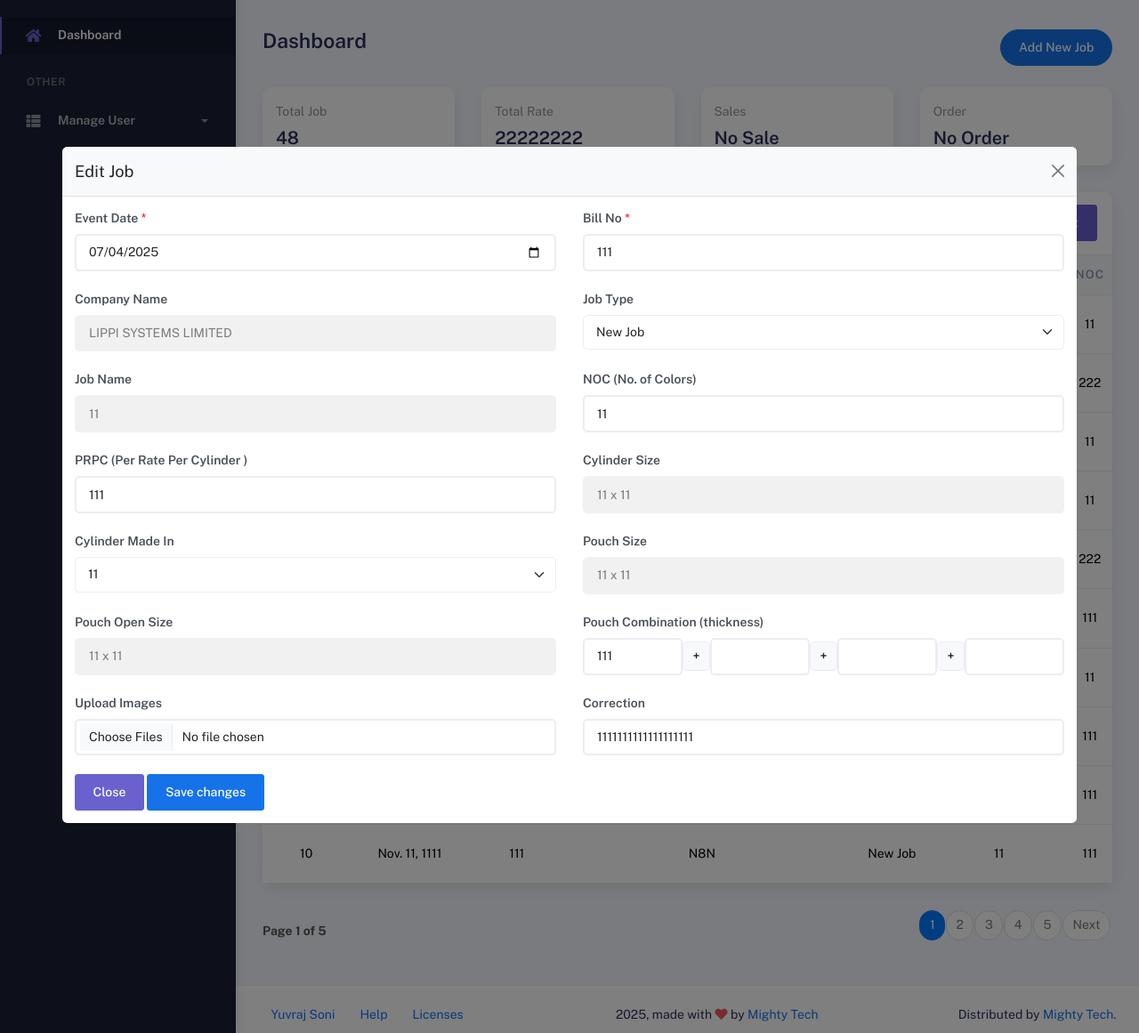
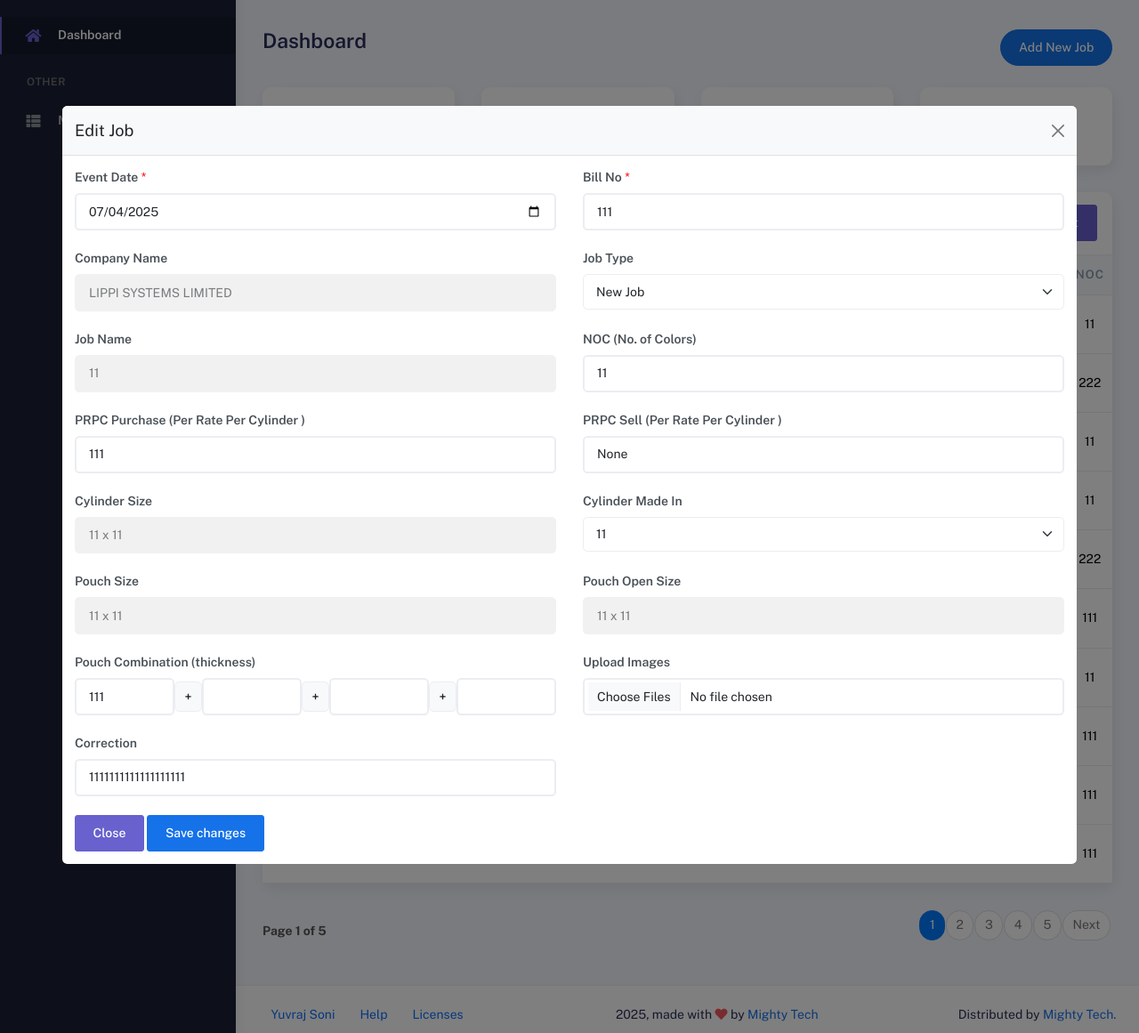
Before and after one commit to Yuvrajsoni05/Nirmal, a Django app: page /dashboard in a window 1280 px wide, after a click that opens the changed part. Shown: the part 71-1232 px from the top of the page at 89% size. Run offline with Django 5.2, Linux system fonts and the light colour scheme; a user stored in the database is signed in; data comes from the database, SQL or seed files in the repository; data that the repository does not hold is empty; some libraries are stand-ins or nearby versions.

Commit message:
01-08-2025

```diff
--- a/app/Templates/Base/base.html
+++ b/app/Templates/Base/base.html
@@ -56,6 +56,9 @@
   body {
     -ms-overflow-style: none;
     scrollbar-width: none;
+  }
+  .pct-input {
+    padding: 8px;
   }
   .toast-timeout-bar {
     position: absolute;
--- a/app/Templates/dashboard.html
+++ b/app/Templates/dashboard.html
@@ -126,7 +126,8 @@
                             <th scope="col" >Job Type</th>
                             <th scope="col">Job Name</th>
                             <th scope="col">Noc</th>
-                            <th scope="col">Rate/Cylinder</th>
+                            <th scope="col">Rate/Cylinder Purchase</th>
+                            <th scope="col">Rate/Cylinder Sell</th>
                             <th scope="col">Cylinder Size</th>
                             <th scope="col">Made In</th>
                             <th scope="col">Pouch Size</th>
@@ -150,7 +151,8 @@
                                             <td >{{ i.job_type}}</td>
                                             <td class="text-truncate">{{ i.job_name }}</td>
                                             <td class="text-truncate">{{ i.noc }}</td>
-                                            <td class="text-truncate">₹ {{ i.prpc|indian_currency_format }}</td>
+                                            <td class="text-truncate">₹ {{ i.prpc_purchase|indian_currency_format }}</td>
+                                              <td class="text-truncate">₹ {{ i.prpc_sell|indian_currency_format }}</td>
                                             <td class="text-truncate">{{ i.cylinder_size }}</td>
                                             <td class="text-truncate">{{ i.cylinder_made_in }}</td>
                                             <td class="text-truncate">{{ i.pouch_size }}</td>
@@ -270,13 +272,18 @@
                                                                           <!-- NOC -->
                                                                           <div class="col-md-6">
                                                                               <label for="noc" class="form-label fw-bold">NOC (No. of Colors)</label>
-                                                                              <input type="text" id="noc" class="form-control" name="noc" value="{{ i.noc }}"required>
+                                                                              <input type="number" id="noc" class="form-control" name="noc" value="{{ i.noc }}"required>
                                                                           </div>
 
                                                                           <!-- PRPC -->
                                                                           <div class="col-md-6">
-                                                                              <label for="prpc" class="form-label fw-bold">PRPC (Per Rate Per Cylinder )</label>
-                                                                              <input type="text" id="prpc" class="form-control" name="prpc" onkeyup="formatNumberWithCommas(this)" value="{{ i.prpc }}"required>
+                                                                              <label for="prpc" class="form-label fw-bold">PRPC Purchase (Per Rate Per Cylinder )</label>
+                                                                              <input type="text" id="prpc" class="form-control" name="prpc_purchase" onkeyup="formatNumberWithCommas(this)" value="{{ i.prpc_purchase }}"required>
+                                                                          </div>
+
+                                                                          <div class="col-md-6">
+                                                                              <label for="prpc" class="form-label fw-bold">PRPC Sell (Per Rate Per Cylinder )</label>
+                                                                              <input type="text" id="prpc" class="form-control" name="prpc_sell" onkeyup="formatNumberWithCommas(this)" value="{{ i.prpc_sell }}"required>
                                                                           </div>
 
                                                                           <!-- Cylinder Size -->
@@ -320,15 +327,17 @@
                                                                           <div class="col-md-6">
                                                                             <label for="pouch_combination" class="form-label fw-bold">Pouch Combination (thickness)</label>
                                                                             <div class="col-md-12 d-flex justify-content-start">
+
                                                                                   {% with pc=i.pouch_combination|split_text %}
+
                                                                                       <div class="d-flex align-items-center">
-                                                                                          <input type="text" id="pouch_combination" class="form-control" name="pouch_combination1" value="{{pc.0}}" required>
+                                                                                          <input type="text" id="pouch_combination" class="form-control " name="pouch_combination1" value="{{pc.0|cut:" " }}" required>
                                                                                           <span class="input-group-text bg-light border-1 fw-bold">+</span>
-                                                                                          <input type="text" id="pouch_combination" class="form-control" name="pouch_combination2" value="{{pc.1}}" required>
+                                                                                          <input type="text" id="pouch_combination" class="form-control " name="pouch_combination2" value="{{pc.1|cut:" " }}" required>
                                                                                           <span class="input-group-text bg-light border-1 fw-bold">+</span>
-                                                                                          <input type="text" id="pouch_combination" class="form-control" name="pouch_combination3" value="{{pc.2}}">
+                                                                                          <input type="text" id="pouch_combination" class="form-control " name="pouch_combination3" value="{{pc.2|cut:" " }}">
                                                                                           <span class="input-group-text bg-light border-1 fw-bold">+</span>
-                                                                                          <input type="text" id="pouch_combination" class="form-control" name="pouch_combination4" value="{{pc.3}}">
+                                                                                          <input type="text" id="pouch_combination" class="form-control " name="pouch_combination4" value="{{pc.3|cut:" " }}">
                                                                                       </div>
                                                                                   {% endwith %}
                                                                               </div>
@@ -433,8 +442,99 @@
     }
 </script>
 
+<script>
+function formatNumberWithCommas(input) {
+    let value = input.value;
 
+    // Remove all commas first
+    value = value.replace(/,/g, '');
 
+    // Allow only numbers and decimal point
+    // Remove any character that is not a digit or decimal point
+    value = value.replace(/[^0-9.]/g, '');
 
+    // Ensure only one decimal point
+    const parts = value.split('.');
+    if (parts.length > 2) {
+        value = parts[0] + '.' + parts.slice(1).join('');
+    }
+
+    // If the value is empty, clear the input
+    if (value === '') {
+        input.value = '';
+        return;
+    }
+
+    // If it's just a decimal point, allow it
+    if (value === '.') {
+        input.value = '.';
+        return;
+    }
+
+    // Split into integer and decimal parts
+    const [integerPart, decimalPart] = value.split('.');
+
+    // If there's no integer part, just show the decimal point
+    if (!integerPart) {
+        input.value = decimalPart !== undefined ? '.' + decimalPart : '';
+        return;
+    }
+
+    // Format the integer part with commas (Indian numbering system)
+    const formattedInteger = parseInt(integerPart).toLocaleString('en-IN');
+
+    // Combine integer and decimal parts
+    if (decimalPart !== undefined) {
+        input.value = formattedInteger + '.' + decimalPart;
+    } else {
+        input.value = formattedInteger;
+    }
+}
+</script>
+
+<script>
+// Simple number validation function
+function validateNumber(input) {
+    input.addEventListener('input', function() {
+        // Remove non-numeric characters except dots and minus
+        this.value = this.value.replace(/[^0-9.-]/g, '');
+    });
+}
+
+// Apply to all pouch inputs
+function initPouchValidation() {
+    const inputs = [
+        'pouch_combination1',
+        'pouch_combination2',
+        'pouch_combination3',
+        'pouch_combination4'
+    ];
+
+    inputs.forEach(name => {
+        const input = document.querySelector(`input[name="${name}"]`);
+        if (input) {
+            validateNumber(input);
+        }
+    });
+}
+
+// Get all values
+function getPouchValues() {
+    const values = {};
+    const inputs = ['pouch_combination1', 'pouch_combination2', 'pouch_combination3', 'pouch_combination4'];
+
+    inputs.forEach(name => {
+        const input = document.querySelector(`input[name="${name}"]`);
+        if (input) {
+            values[name] = input.value ? parseFloat(input.value) : null;
+        }
+    });
+
+    return values;
+}
+
+// Initialize when page loads
+document.addEventListener('DOMContentLoaded', initPouchValidation);
+</script>
 
 {% endblock script %}
--- a/app/models.py
+++ b/app/models.py
@@ -20,7 +20,8 @@
         job_name = models.CharField(max_length=200)
         job_type  = models.CharField(max_length=200)
         noc =  models.IntegerField()
-        prpc = models.CharField(max_length=200)
+        prpc_purchase = models.CharField(max_length=200)
+        prpc_sell = models.CharField(max_length=200,blank=True, null=True)
         cylinder_size = models.CharField(max_length=200)
         cylinder_made_in = models.CharField(max_length=200)
         pouch_size = models.CharField(max_length=200)
--- a/app/templatetags/custom_tags.py
+++ b/app/templatetags/custom_tags.py
@@ -47,3 +47,7 @@
 @register.filter
 def split_text(value):
     return value.split('+')
+
+@register.filter
+def remove_white(value):
+    return value.split(' ')
--- a/app/views.py
+++ b/app/views.py
@@ -2,7 +2,7 @@
 from django.core.validators import EmailValidator
 from django.core.exceptions import ValidationError
 
-
+from datetime import datetime
 # from torch import t
 from .models import *
 from django.contrib import messages
@@ -269,8 +269,7 @@
 
         if get_q and date_s:
             db_sqlite3 = db_sqlite3.filter(
-                Q(date__icontains=date_s) & (Q(job_name__icontains=get_q) | Q(company_name__icontains=get_q)).order_by('id')
-            )
+            Q(date__icontains=date_s) &(Q(job_name__icontains=get_q) | Q(company_name__icontains=get_q))).order_by('id')
         elif date_s:
             db_sqlite3 = Job_detail.objects.filter(Q(date__icontains=date_s)).order_by('id')
 
@@ -414,6 +413,18 @@
 #         folder_url = f"https://drive.google.com/drive/folders/{folder_id}"
 #         return folder_id, folder_url
 
+def normalize_job_name(job_name):
+    return re.sub(r'\s+', ' ', job_name.strip()).lower()
+
+
+def check_company_name(company_name):
+    return re.sub(r'\s+',' ',company_name.strip()).lower()
+
+
+def normalize_cylinder_company_name(cylinder_company_name):
+    return re.sub(r'\s+',' ',cylinder_company_name.strip()).lower()
+
+
 @login_required(redirect_field_name=None)
 def add_data(request):
     try:
@@ -425,7 +436,8 @@
             job_name = request.POST.get('job_name')
             job_type = request.POST.get('job_type')
             noc = request.POST.get('noc')
-            prpc = request.POST.get('prpc')
+            prpc_purchase = request.POST.get('prpc_purchase')
+            prpc_sell = request.POST.get('prpc_sell')
             cylinder_size = request.POST.get('cylinder_size')
             cylinder_made_in_s = request.POST.get('cylinder_select')
             pouch_size = request.POST.get('pouch_size')
@@ -439,16 +451,30 @@
             correction = request.POST.get('correction')
             files = request.FILES.getlist('files')
             pouch_combination_total  = f"{pouch_combination_1} + {pouch_combination_2} + {pouch_combination_3} + {pouch_combination_4}"
+            print(prpc_purchase)
+
+
+            if Job_detail.objects.filter(job_name = job_name).exists():
+                messages.error(request,"Job are alredy Exsits kidnly apdate job")
+                return redirect('data_entry')
+
+
+            normalized_name = normalize_job_name(job_name)
+            exsting_job_name = Job_detail.objects.all()
+            for i in exsting_job_name:
+                if normalize_job_name(i.job_name) == normalized_name:
+                    messages.error(request,"Job Name Alredy Exsits",extra_tags="custom-success-style")
+                    return redirect('data_entry')
 
 
             required_filed = {
-                'Date' :date,
+                    'Date' :date,
                     'Bill no':bill_no,
                     'Company_Name': company_name,
                     'job name' : job_name,
                     'job type':job_type,
                     'Noc':noc,
-                    'Prpc':prpc,
+                    'Prpc Purchase':prpc_purchase,
                     'Cylinder Size':cylinder_size,
                     'Cylinder Made in':cylinder_made_in_s,
                     'Pouch size':pouch_size,
@@ -485,6 +511,13 @@
                     return redirect("data_entry")
             if new_company != '':
                 company_name = new_company
+                company_name_normalize = check_company_name(company_name)
+                exsting_company_name  = CompanyName.objects.all()
+                for i in exsting_company_name:
+                    if check_company_name(i.company_name) == company_name_normalize:
+                        messages.error(request,'Company Name Alredy Exsits',extra_tags='custom-success-style')
+                        return redirect('data_entry')
+
                 if CompanyName.objects.filter(company_name__icontains=company_name).exists():
                     messages.error(request,"Company Name Alredy Exists",extra_tags='custom-success-style')
                     return redirect('data_entry')
@@ -494,8 +527,16 @@
                 add_company.save()
 
             if  new_cylinder_company_name != '':
+                cylinder_made_in_s = new_cylinder_company_name
+                cylinder_company_name_normalize = normalize_cylinder_company_name(cylinder_made_in_s)
+                exsting_cylinder_company_name = CylinderMadeIn.objects.all()
+                for i in exsting_cylinder_company_name:
+                    if normalize_cylinder_company_name(i.cylinder_made_in) == cylinder_company_name_normalize:
+                        messages.error(request,"Cylinder Company Name Alrdy Exsits",extra_tags='custom-success-style')
+                        return redirect('data-entry')
 
-                cylinder_made_in_s = new_cylinder_company_name
+
+
                 if CylinderMadeIn.objects.filter(cylinder_made_in__icontains = cylinder_made_in_s).exists():
                     messages.error(request,"Company Name Alredy Exists",extra_tags='custom-success-style')
                     return redirect('data_entry')
@@ -508,6 +549,33 @@
 
 
             # print(cylinder_made_in_s)
+
+            # from django.shortcuts import render, redirect
+            # from .models import Company
+            # from django.core.exceptions import ValidationError
+            # import re
+
+            # def normalize_company_name(name):
+            #     return re.sub(r'\s+', ' ', name.strip()).lower()
+
+            # def add_company(request):
+            #     error = None
+            #     if request.method == 'POST':
+            #         name = request.POST.get('name', '')
+            #         normalized_name = normalize_company_name(name)
+
+            #         # Check for existing company with same normalized name
+            #         existing_companies = Company.objects.all()
+            #         for company in existing_companies:
+            #             if normalize_company_name(company.name) == normalized_name:
+            #                 error = "Company name already exists."
+            #                 break
+
+            #         if not error:
+            #             Company.objects.create(name=name)
+            #             return redirect('success_page')  # replace with your redirect
+
+            #     return render(request, 'add_company.html', {'error': error})
 
 
             # service = get_drive_services()
@@ -591,7 +659,8 @@
                 'job_type':job_type,
                 'job_name':job_name,
                 'noc':noc,
-                'prpc':prpc,
+                'prpc_sell':prpc_sell,
+                'prpc_purchase':prpc_purchase,
                 'cylinder_size':cylinder_size,
                 'cylinder_made_in':cylinder_made_in_s,
                 'pouch_size':pouch_size,
@@ -617,7 +686,8 @@
                     job_name = job_name,
                     job_type = job_type,
                     noc = noc ,
-                    prpc = prpc ,
+                    prpc_sell =prpc_sell,
+                    prpc_purchase = prpc_purchase ,
                     cylinder_size = cylinder_size,
                     cylinder_made_in = cylinder_made_in_s,
                     pouch_size = pouch_size,
@@ -632,6 +702,7 @@
                 return redirect('data_entry')
         except Exception:
             messages.error(request,"Some thing went worng")
+            return redirect('data_entry')
     except Exception as e:
         messages.error(request,f"Something went wrong {e}")
         return redirect('data_entry')
@@ -654,7 +725,8 @@
             job_name = request.POST.get('job_name')
             job_type = request.POST.get('job_type')
             noc = request.POST.get('noc')
-            prpc = request.POST.get('prpc')
+            prpc_purchase = request.POST.get('prpc_purchase')
+            prpc_sell = request.POST.get('prpc_sell')
             cylinder_size = request.POST.get('cylinder_size')
             cylinder_made_in = request.POST.get('cylinder_made_in')
             pouch_size = request.POST.get('pouch_size')
@@ -669,13 +741,13 @@
 
 
             pouch_combination = f"{pouch_combination1} + {pouch_combination2} + {pouch_combination3} + {pouch_combination4}"
-            print(pouch_combination)
+            # print(pouch_combination)
+            print(prpc_purchase)
 
-
-        print(update_id)
+        # print(update_id)
 
         get_data =  Job_detail.objects.all().get(id=update_id)
-        print(get_data)
+        # print(get_data)
 
         get_combinations = get_data.pouch_combination.replace(" ","").split("+")
         print(get_combinations)
@@ -693,7 +765,8 @@
             'job_type':job_type,
             'job_name':job_name,
             'noc':noc,
-            'prpc':prpc,
+            'prpc_purchase':prpc_purchase,
+             'prpc_sell':prpc_sell,
             'cylinder_size':cylinder_size,
             'cylinder_made_in':cylinder_made_in,
             'pouch_size':pouch_size,
@@ -714,7 +787,7 @@
             ext = os.path.splitext(file.name)[1]
             if ext.lower() not in valid_extension:
                 messages.error(request,"Invalid file  Only .jpg, .jpeg, .png and .ai are allowed." ,extra_tags="custom-success-style")
-                return redirect("data_entry")
+                return redirect("dashboard_page")
 
         file_dic = {}
         for i ,file in enumerate(files):
@@ -741,7 +814,6 @@
     except Exception as e:
         messages.error(request,f'Something went wrong try again {e}')
         return redirect('dashboard_page')
-
 
 @login_required(redirect_field_name=None)
 def user_logout(request):
@@ -811,7 +883,7 @@
         confirm_password = request.POST.get('confirm_password')
         user_password = request.user
         if not user_password.check_password(old_password):
-            messages.error(request,'Old Password is Incorrect',)
+            messages.error(request,'Old Password is Incorrect',extra_tags='custom-success-style')
             return redirect("profile_page")
 
 
```
Also changed, not shown: app/Templates/data_entry.html (+111 -64 lines), app/migrations/0010_rename_prpc_job_detail_prpc_purchase_and_more.py (added).
